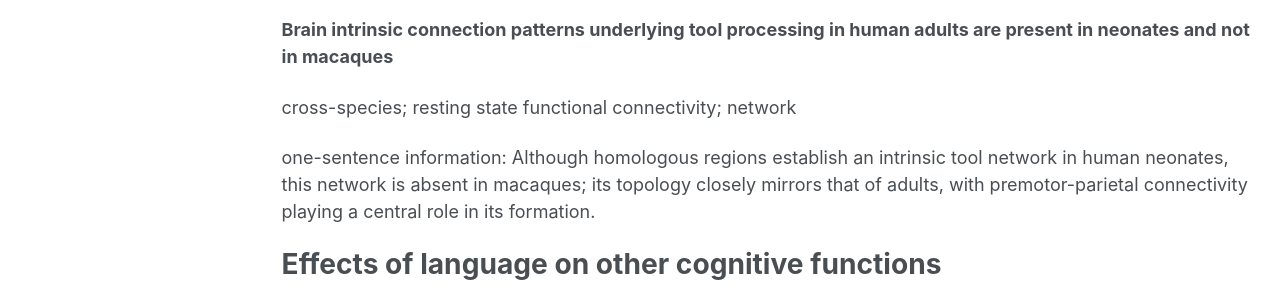
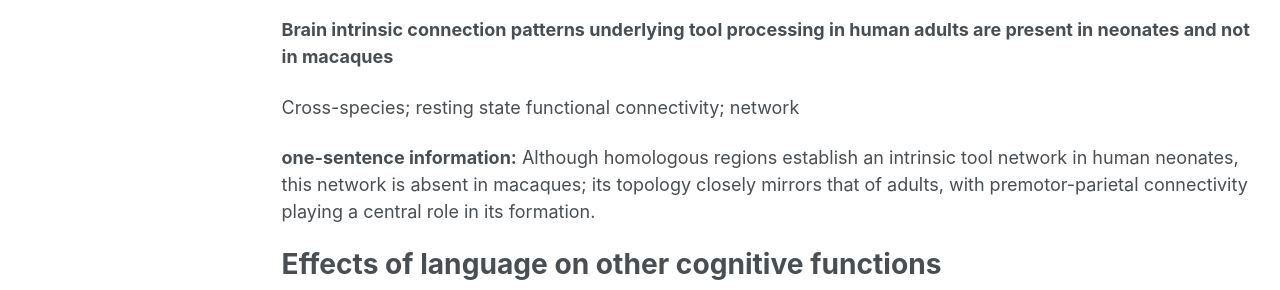
Before and after one commit to happyhaojie/happyhaojie.github.io, a Jekyll site: the page built from _pages/research.md, in a window 1280 px wide and 1257 px high. Shown: the part 571-861 px from the top of the window. Built offline with Jekyll 4.4.1, drawn with Linux system fonts in a browser that asks for light colours; some web fonts are replaced.

```diff
--- a/_pages/research.md
+++ b/_pages/research.md
@@ -13,8 +13,8 @@ Tool use is a fundamental human cognitive ability and a key distinction between
 ## key article
 **Brain intrinsic connection patterns underlying tool processing in human adults are present in neonates and not in macaques**
 
-cross-species; resting state functional connectivity; network
+Cross-species; resting state functional connectivity; network
 
-one-sentence information: Although homologous regions establish an intrinsic tool network in human neonates, this network is absent in macaques; its topology closely mirrors that of adults, with premotor-parietal connectivity playing a central role in its formation.
+**one-sentence information:** Although homologous regions establish an intrinsic tool network in human neonates, this network is absent in macaques; its topology closely mirrors that of adults, with premotor-parietal connectivity playing a central role in its formation.
 
 # Effects of language on other cognitive functions
```
